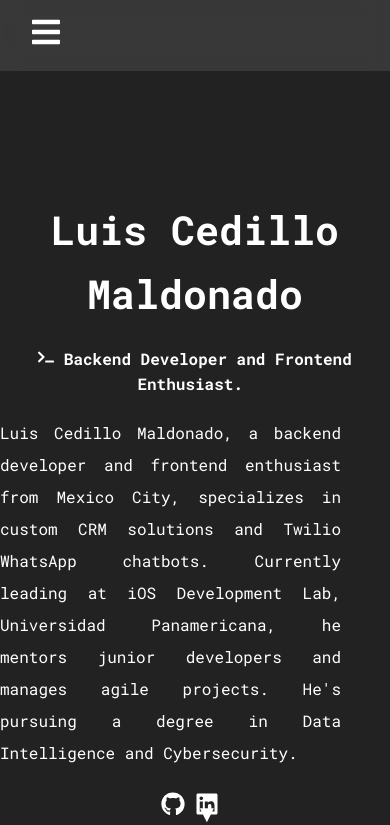
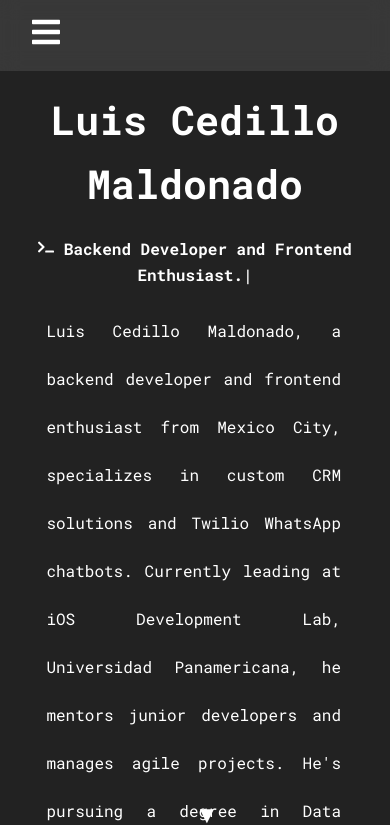
Before and after one commit to luisced/portfolio, a React (Create React App) app: page / in a window 390 px wide. Shown: the top 825 px of the page. Built offline with nearby package versions, Linux system fonts and the light colour scheme.

Commit message:
fix: new reponsive layout for home

```diff
--- a/src/components/Home/Home.css
+++ b/src/components/Home/Home.css
@@ -15,7 +15,6 @@
 
 .name {
 	padding-top: 15vh;
-
 	font-size: 3rem;
 }
 
@@ -26,7 +25,7 @@
 
 .bio {
 	font-size: 1rem; /* Adjust font size for better readability */
-	line-height: 2;
+	line-height: 3;
 	color: white;
 	margin: 100px; /* Add margin for better spacing */
 	text-align: justify;
@@ -66,27 +65,30 @@
 	50% {
 		transform: translateY(-10px);
 	}
-}
-
-/* Tablets [601px -> 1200px] */
+} /* Tablets [601px -> 1200px] */
 @media only screen and (max-width: 1200px) {
 	.home {
 		flex-direction: column;
-		height: 95vh; /* Adjust height for tablets */
+		height: 100vh; /* Adjust height for tablets */
 	}
 
 	.spline-container {
 		width: 100%;
-		height: 100vh; /* Adjust height for tablets */
+		height: 50vh; /* Adjust height for tablets */
+	}
+
+	.presentation {
+		flex: 1;
+		justify-content: center;
 	}
 
 	.bio {
 		width: 90%; /* Adjust width for tablets */
-		margin: 20px 0; /* Adjust margins */
-		padding-right: 20px; /* Adjust padding */
+		padding-right: 9vh; /* Adjust padding */
 	}
 
 	.name {
+		padding: 2vh 0 0 0;
 		font-size: 4rem; /* Adjust font size for tablets */
 	}
 
@@ -108,12 +110,13 @@
 @media only screen and (max-width: 600px) {
 	.home {
 		flex-direction: column;
-		height: 135vh; /* Adjust height for big smartphones */
+		height: 100vh; /* Adjust height for big smartphones */
+		text-align: center;
 	}
 
 	.spline-container {
 		width: 100%;
-		height: 80vh; /* Adjust height for big smartphones */
+		height: 20vh; /* Adjust height for big smartphones */
 	}
 
 	.bio {
@@ -144,21 +147,21 @@
 @media only screen and (max-width: 500px) {
 	.home {
 		flex-direction: column;
-		height: 150vh; /* Adjust height for medium smartphones */
+		height: 100vh; /* Adjust height for medium smartphones */
 	}
 
 	.spline-container {
 		width: 100%;
-		height: 70vh; /* Adjust height for medium smartphones */
+		height: 30vh; /* Adjust height for small smartphones */
 	}
 
 	.bio {
 		width: 90%; /* Adjust width for medium smartphones */
-		margin: 20px 0; /* Adjust margins */
-		padding-right: 20px; /* Adjust padding */
+		padding-left: 5.5vh;
 	}
 
 	.name {
+		padding: 2vh 0 0 0;
 		font-size: 2.5rem; /* Adjust font size for medium smartphones */
 	}
 
@@ -180,12 +183,12 @@
 @media only screen and (max-width: 425px) {
 	.home {
 		flex-direction: column;
-		height: 185vh; /* Adjust height for small smartphones */
+		height: 150vh; /* Adjust height for small smartphones */
 	}
 
 	.spline-container {
 		width: 100%;
-		height: 60vh; /* Adjust height for small smartphones */
+		height: 30vh; /* Adjust height for small smartphones */
 	}
 
 	.bio {
@@ -213,29 +216,32 @@
 }
 
 /* iPad Air Landscape [1180px -> 820px] */
+
 @media only screen and (max-width: 1180px) and (orientation: landscape) {
 	.home {
 		height: 100vh; /* Adjust height for iPad in landscape */
+		display: flex;
+		flex-direction: row;
+		align-items: center; /* Center children vertically */
+		justify-content: space-between;
 	}
 
-	.horizontal-container {
-		flex-direction: row; /* Keep elements side by side */
-		padding-top: 5vh;
+	.presentation {
+		flex: 1;
+		color: white;
+		text-align: left;
+		padding: 20px;
 	}
 
 	.spline-container {
-		width: 50%;
-		height: 110vh; /* Full height for iPad in landscape */
+		flex: 1;
+		height: 100vh; /* Full height for iPad in landscape */
+		width: 80vh;
 	}
 
 	.bio {
-		width: 50%;
 		margin: 20px;
 		padding-right: 20px;
-	}
-
-	.presentation {
-		padding-left: 5vh;
 	}
 
 	.name {
```
